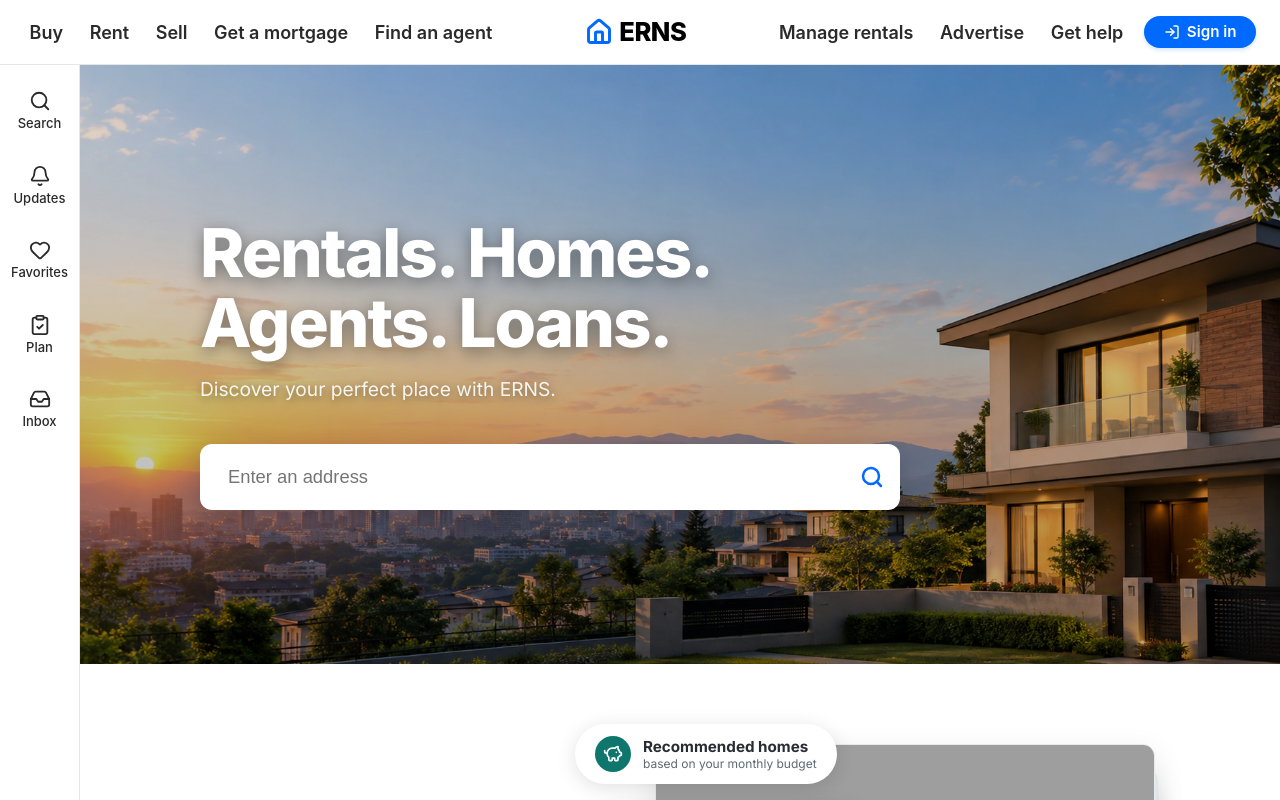
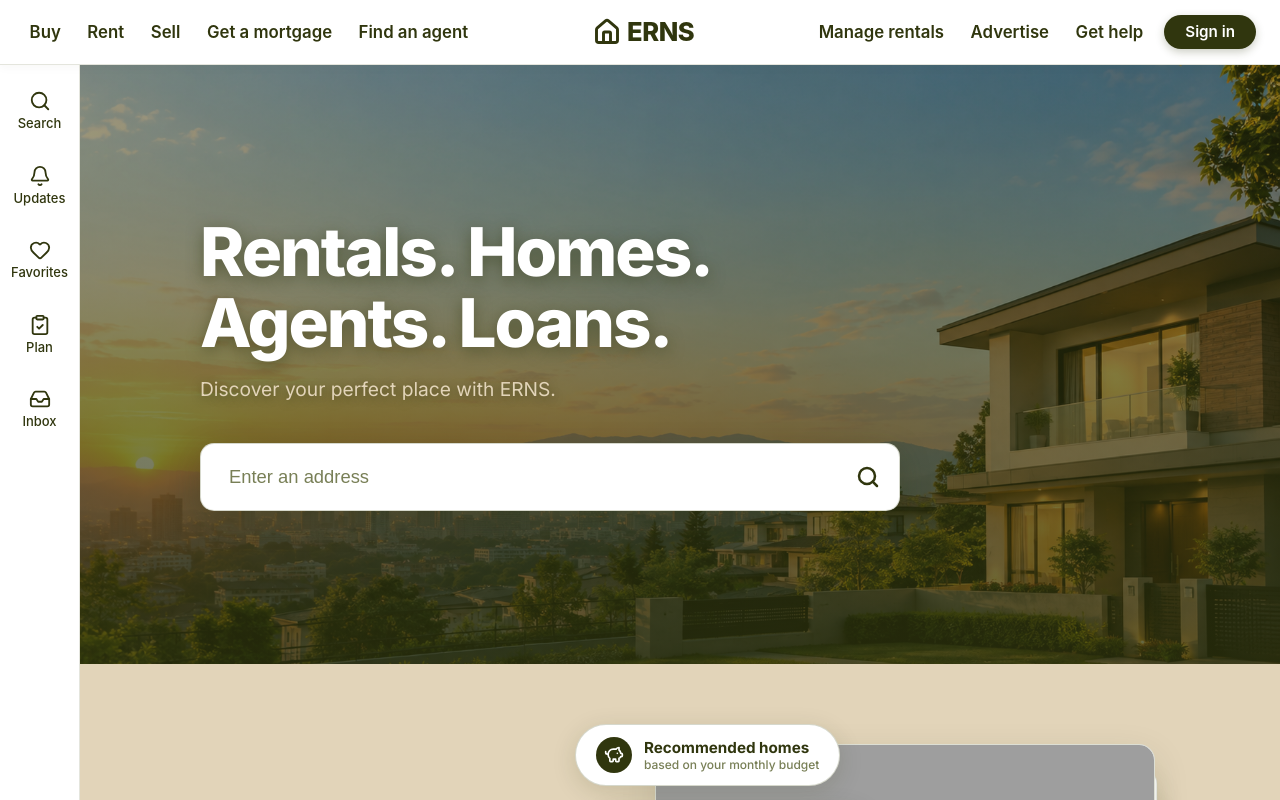
Before and after one commit to tsenatz/GraduationProject, a Next.js app in the folder Erns/: page / in a window 1280 px wide. Built offline with nearby package versions, Linux system fonts and the light colour scheme; grey boxes are pictures that could not be loaded.

Commit message:
feat: add layout components, styling modules, and brand color system

```diff
--- a/Erns/app/globals.css
+++ b/Erns/app/globals.css
@@ -1,11 +1,22 @@
 :root {
-  --primary-color: #006aff; /* ERNS blue, similar to zillow */
-  --primary-hover: #0056d6;
-  --bg-color: #ffffff;
-  --text-main: #2a2a33;
-  --text-muted: #5e6873;
-  --border-color: #e8e9ea;
+  /* CORE BRAND TOKENS */
+  --color-primary: #30360E; /* Deep Green — Primary buttons, main headings, active states, key icons */
+  --color-accent:  #787F56; /* Olive — Secondary buttons, supporting text, borders, accents */
+  --color-bg-warm: #E2D4B9; /* Clay Beige — Warm section backgrounds, hero backdrops, alternating bands */
+  --color-surface: #FFFFFF; /* White — Property cards, content cards, inputs, modals, clean surfaces */
+
+  /* DERIVED SYSTEM TOKENS */
+  --primary-color: var(--color-primary);
+  --accent-color:  var(--color-accent);
+  --bg-warm:        var(--color-bg-warm);
+  --bg-color:       #FAF8F5; /* Soft ultra-light warm neutral page canvas */
+  --surface-white:  var(--color-surface);
+
+  --text-main:   var(--color-primary);
+  --text-muted:  var(--color-accent);
+  --border-color: rgba(120, 127, 86, 0.25);
 }
+
 * {
   box-sizing: border-box;
   margin: 0;
@@ -25,6 +36,7 @@ body {
   min-height: 100vh;
   display: flex;
   flex-direction: column;
+  background-color: var(--bg-color);
 }
 
 .body-container {
@@ -37,7 +49,7 @@ body {
   flex: 1;
   margin-left: 80px;
   min-height: calc(100vh - 64px);
-  background-color: #ffffff;
+  background-color: var(--bg-color);
 }
 
 @media (max-width: 960px) {
--- a/Erns/components/auth/SignInButton/SignInButton.module.css
+++ b/Erns/components/auth/SignInButton/SignInButton.module.css
@@ -2,46 +2,41 @@
   display: inline-flex;
   align-items: center;
   justify-content: center;
-  gap: 0.45rem;
-  padding: 0.45rem 1.15rem;
+  padding: 0.5rem 1.25rem;
   border-radius: 9999px;
-  background-color: #006aff;
-  color: #ffffff;
+  background-color: var(--color-primary, #30360E);
+  color: var(--color-surface, #FFFFFF);
   font-size: 0.95rem;
   font-weight: 600;
   text-decoration: none;
   white-space: nowrap;
   border: 1px solid transparent;
-  box-shadow: 0 2px 4px rgba(0, 106, 255, 0.18);
+  box-shadow: 0 3px 8px rgba(48, 54, 14, 0.25);
   transition: all 0.2s cubic-bezier(0.4, 0, 0.2, 1);
   flex-shrink: 0;
 }
 
 .signInBtn:hover {
-  background-color: #0056cc;
-  box-shadow: 0 4px 10px rgba(0, 106, 255, 0.28);
+  background-color: var(--color-accent, #787F56);
+  color: var(--color-surface, #FFFFFF);
+  box-shadow: 0 5px 12px rgba(48, 54, 14, 0.35);
   transform: translateY(-1px);
 }
 
 .signInBtn:active {
   transform: translateY(0);
-  box-shadow: 0 1px 2px rgba(0, 106, 255, 0.15);
+  box-shadow: 0 1px 2px rgba(48, 54, 14, 0.2);
 }
 
 .signInBtn:focus-visible {
-  outline: 2px solid #006aff;
+  outline: 2px solid var(--color-primary, #30360E);
   outline-offset: 2px;
 }
 
 .active {
-  background-color: #004cb3;
-  box-shadow: inset 0 2px 4px rgba(0, 0, 0, 0.2);
-}
-
-.icon {
-  width: 16px;
-  height: 16px;
-  stroke-width: 2.2;
+  background-color: var(--color-accent, #787F56);
+  color: var(--color-surface, #FFFFFF);
+  box-shadow: inset 0 2px 4px rgba(48, 54, 14, 0.3);
 }
 
 .label {
@@ -50,13 +45,7 @@
 
 @media (max-width: 480px) {
   .signInBtn {
-    padding: 0.4rem 0.85rem;
+    padding: 0.45rem 1rem;
     font-size: 0.875rem;
-    gap: 0.35rem;
-  }
-
-  .icon {
-    width: 14px;
-    height: 14px;
   }
 }
--- a/Erns/components/auth/SignInButton/SignInButton.tsx
+++ b/Erns/components/auth/SignInButton/SignInButton.tsx
@@ -2,7 +2,6 @@
 
 import Link from "next/link";
 import { usePathname } from "next/navigation";
-import { LogIn } from "lucide-react";
 import styles from "./SignInButton.module.css";
 
 interface SignInButtonProps {
@@ -26,7 +25,6 @@ export default function SignInButton({
       aria-current={isActive ? "page" : undefined}
       onClick={onClick}
     >
-      <LogIn className={styles.icon} aria-hidden="true" />
       <span className={styles.label}>Sign in</span>
     </Link>
   );
--- a/Erns/components/home/Hero/Hero.module.css
+++ b/Erns/components/home/Hero/Hero.module.css
@@ -2,7 +2,6 @@
   position: relative;
   width: 100%;
   height: 75vh;
-  /* Adjust as needed */
   min-height: 500px;
   background-image: url('/hero_bg.png');
   background-size: cover;
@@ -13,16 +12,16 @@
   justify-content: center;
   align-items: flex-start;
   padding: 0 10%;
+  background-color: var(--color-bg-warm, #E2D4B9);
 }
 
-/* Optional overlay to make text more readable */
 .overlay {
   position: absolute;
   top: 0;
   left: 0;
   right: 0;
   bottom: 0;
-  background: linear-gradient(to bottom, rgba(0, 0, 0, 0.1), rgba(0, 0, 0, 0.3));
+  background: linear-gradient(to bottom, rgba(48, 54, 14, 0.45), rgba(48, 54, 14, 0.75));
   z-index: 1;
 }
 
@@ -35,22 +34,22 @@
 }
 
 .title {
-  color: white;
+  color: var(--color-surface, #FFFFFF);
   font-size: 4.2rem;
   font-weight: 800;
   letter-spacing: -0.03em;
   margin-bottom: 1rem;
   line-height: 1.05;
-  text-shadow: 0 4px 16px rgba(0, 0, 0, 0.4);
+  text-shadow: 0 4px 16px rgba(48, 54, 14, 0.5);
 }
 
 .subtitle {
-  color: rgba(255, 255, 255, 0.9);
+  color: var(--color-bg-warm, #E2D4B9);
   font-size: 1.2rem;
   font-weight: 400;
   margin-bottom: 2.5rem;
   max-width: 600px;
-  text-shadow: 0 2px 8px rgba(0, 0, 0, 0.4);
+  text-shadow: 0 2px 8px rgba(48, 54, 14, 0.5);
   line-height: 1.5;
 }
 
@@ -61,26 +60,33 @@
   margin: 0;
 }
 
+/* White search panel card for clean contrast */
 .searchInput {
   width: 100%;
-  padding: 1.4rem 1.75rem;
-  padding-right: 4.5rem;
+  padding: 1.35rem 4.5rem 1.35rem 1.75rem;
   font-size: 1.15rem;
-  border: none;
-  border-radius: 12px;
-  box-shadow: 0 8px 24px rgba(0, 0, 0, 0.15);
+  border: 1px solid rgba(120, 127, 86, 0.3);
+  border-radius: 14px;
+  background-color: var(--color-surface, #FFFFFF);
+  color: var(--color-primary, #30360E);
+  box-shadow: 0 10px 30px rgba(48, 54, 14, 0.25);
   outline: none;
 }
 
+.searchInput::placeholder {
+  color: var(--color-accent, #787F56);
+}
+
 .searchInput:focus {
-  box-shadow: 0 0 0 3px rgba(0, 106, 255, 0.4);
+  box-shadow: 0 0 0 3px rgba(120, 127, 86, 0.4);
+  border-color: var(--color-primary, #30360E);
 }
 
 .searchIcon {
   position: absolute;
-  right: 1rem;
+  right: 1.25rem;
   top: 50%;
   transform: translateY(-50%);
-  color: var(--primary-color);
+  color: var(--color-primary, #30360E);
   cursor: pointer;
 }
--- a/Erns/components/home/Recommendations/Recommendations.module.css
+++ b/Erns/components/home/Recommendations/Recommendations.module.css
@@ -3,7 +3,7 @@
   justify-content: space-between;
   align-items: center;
   padding: 5rem 10%;
-  background-color: var(--bg-color);
+  background-color: var(--color-bg-warm, #E2D4B9);
   min-height: 500px;
 }
 
@@ -13,16 +13,16 @@
 }
 
 .title {
-  font-size: 2rem;
+  font-size: 2.2rem;
   font-weight: 800;
-  color: var(--text-main);
+  color: var(--color-primary, #30360E);
   margin-bottom: 1rem;
 }
 
 .subtitle {
   font-size: 1.1rem;
-  color: var(--text-muted);
-  line-height: 1.5;
+  color: var(--color-accent, #787F56);
+  line-height: 1.6;
 }
 
 .graphicSection {
@@ -34,7 +34,7 @@
   align-items: center;
 }
 
-/* Stacked cards effect */
+/* Stacked cards effect - White cards on Clay Beige background */
 .cardStack {
   position: relative;
   width: 500px;
@@ -45,10 +45,10 @@
   position: absolute;
   width: 100%;
   height: 100%;
-  background: white;
-  border-radius: 12px;
-  box-shadow: 0 10px 30px rgba(0, 0, 0, 0.1);
-  border: 1px solid var(--border-color);
+  background: var(--color-surface, #FFFFFF);
+  border-radius: 16px;
+  box-shadow: 0 12px 36px rgba(48, 54, 14, 0.12);
+  border: 1px solid rgba(120, 127, 86, 0.25);
   overflow: hidden;
   transition: transform 0.3s ease;
 }
@@ -56,13 +56,15 @@
 .card1 {
   z-index: 1;
   transform: translate(30px, 30px) scale(0.9);
-  background: #f8fafc;
+  background: var(--color-surface, #FFFFFF);
+  opacity: 0.85;
 }
 
 .card2 {
   z-index: 2;
   transform: translate(15px, 15px) scale(0.95);
-  background: #f1f5f9;
+  background: var(--color-surface, #FFFFFF);
+  opacity: 0.95;
 }
 
 .card3 {
@@ -73,7 +75,7 @@
 .cardImage {
   width: 100%;
   height: 100%;
-  background-color: #e2e8f0;
+  background-color: var(--color-surface, #FFFFFF);
   background-image: url('/recommendations.png');
   background-size: cover;
   background-position: center;
@@ -87,20 +89,22 @@
   font-size: 1.5rem;
   font-weight: 800;
   margin-bottom: 0.25rem;
-  color: var(--text-main);
+  color: var(--color-primary, #30360E);
 }
 
 .details {
   font-size: 0.9rem;
-  color: var(--text-muted);
+  color: var(--color-accent, #787F56);
 }
 
+/* White badge card on Beige section */
 .badge {
   position: absolute;
-  background: white;
+  background: var(--color-surface, #FFFFFF);
+  border: 1px solid rgba(120, 127, 86, 0.3);
   padding: 0.75rem 1.25rem;
   border-radius: 50px;
-  box-shadow: 0 4px 20px rgba(0, 0, 0, 0.12);
+  box-shadow: 0 6px 24px rgba(48, 54, 14, 0.15);
   display: flex;
   align-items: center;
   gap: 0.75rem;
@@ -114,7 +118,7 @@
   display: flex;
   align-items: center;
   justify-content: center;
-  color: white;
+  color: var(--color-surface, #FFFFFF);
 }
 
 .badge1 {
@@ -123,8 +127,7 @@
 }
 
 .badge1 .badgeIcon {
-  background-color: #0f766e;
-  /* Teal color like the image */
+  background-color: var(--color-primary, #30360E);
 }
 
 .badge2 {
@@ -133,8 +136,7 @@
 }
 
 .badge2 .badgeIcon {
-  background-color: #ea580c;
-  /* Orange color like the image */
+  background-color: var(--color-accent, #787F56);
 }
 
 .badgeText {
@@ -145,13 +147,13 @@
 .badgeTitle {
   font-weight: 700;
   font-size: 0.95rem;
-  color: var(--text-main);
+  color: var(--color-primary, #30360E);
 }
 
 .badgeSubtitle {
   font-size: 0.75rem;
-  color: var(--text-muted);
-  font-weight: 400;
+  color: var(--color-accent, #787F56);
+  font-weight: 500;
 }
 
 @media (max-width: 960px) {
--- a/Erns/components/layout/Navbar/Navbar.module.css
+++ b/Erns/components/layout/Navbar/Navbar.module.css
@@ -4,8 +4,9 @@
   left: 0;
   right: 0;
   width: 100%;
-  background-color: #ffffff;
-  border-bottom: 1px solid #e6e6e6;
+  background-color: var(--color-surface, #FFFFFF);
+  border-bottom: 1px solid rgba(120, 127, 86, 0.2);
+  box-shadow: 0 2px 10px rgba(48, 54, 14, 0.04);
   display: flex;
   flex-direction: column;
   align-items: center;
@@ -37,26 +38,27 @@
   min-width: 40px;
   min-height: 40px;
   background: transparent;
-  border: 1px solid #dcdcdc;
+  border: 1px solid var(--color-accent, #787F56);
   border-radius: 8px;
-  color: #2a2a2a;
+  color: var(--color-primary, #30360E);
   cursor: pointer;
   transition: background-color 0.15s ease, border-color 0.15s ease;
 }
 
 .mobileMenuBtn:hover {
-  background-color: #f4f4f5;
-  border-color: #b5b5b5;
+  background-color: rgba(120, 127, 86, 0.12);
+  border-color: var(--color-primary, #30360E);
 }
 
 .mobileMenuBtn:focus-visible {
-  outline: 2px solid #006aff;
+  outline: 2px solid var(--color-primary, #30360E);
   outline-offset: 2px;
 }
 
 .menuIcon {
   width: 20px;
   height: 20px;
+  color: var(--color-primary, #30360E);
 }
 
 .navSectionLeft {
@@ -84,21 +86,21 @@
 }
 
 .brand:focus-visible {
-  outline: 2px solid #006aff;
+  outline: 2px solid var(--color-primary, #30360E);
   outline-offset: 2px;
 }
 
 .brandIcon {
   width: 28px;
   height: 28px;
-  color: #006aff;
+  color: var(--color-primary, #30360E);
   stroke-width: 2.5;
 }
 
 .brandText {
   font-size: 1.6rem;
   font-weight: 800;
-  color: #000000;
+  color: var(--color-primary, #30360E);
   letter-spacing: -0.5px;
   line-height: 1;
 }
@@ -112,9 +114,9 @@
 }
 
 .navLink {
-  color: #2a2a2a;
+  color: var(--color-primary, #30360E);
   text-decoration: none;
-  font-size: 1.125rem;
+  font-size: 1.05rem;
   font-weight: 600;
   white-space: nowrap;
   transition: color 0.15s ease;
@@ -123,27 +125,29 @@
 }
 
 .navLink:hover {
-  color: #006aff;
+  color: var(--color-accent, #787F56);
 }
 
 .navLink:focus-visible {
-  outline: 2px solid #006aff;
+  outline: 2px solid var(--color-primary, #30360E);
   outline-offset: 2px;
 }
 
 .navLink.active {
-  color: #006aff;
+  color: var(--color-primary, #30360E);
+  font-weight: 700;
+  border-bottom: 2px solid var(--color-primary, #30360E);
 }
 
 .mobileDrawerItemBtn {
   width: 100%;
   padding-top: 0.5rem;
   margin-top: 0.25rem;
-  border-top: 1px solid #f0f0f0;
+  border-top: 1px solid rgba(120, 127, 86, 0.2);
   display: flex;
 }
 
-/* Mobile Breadcrumbs Container (Underneath Logo) */
+/* Mobile Breadcrumbs Container */
 .mobileBreadcrumbWrapper {
   display: none;
 }
@@ -167,24 +171,24 @@
 }
 
 .breadcrumbLink {
-  color: #666666;
+  color: var(--color-accent, #787F56);
   text-decoration: none;
   transition: color 0.15s ease;
 }
 
 .breadcrumbLink:hover {
-  color: #006aff;
+  color: var(--color-primary, #30360E);
 }
 
 .breadcrumbLink:focus-visible {
-  outline: 2px solid #006aff;
+  outline: 2px solid var(--color-primary, #30360E);
   outline-offset: 2px;
 }
 
 .breadcrumbSeparator {
   display: flex;
   align-items: center;
-  color: #888888;
+  color: var(--color-accent, #787F56);
 }
 
 .chevronIcon {
@@ -193,8 +197,8 @@
 }
 
 .breadcrumbCurrent {
-  color: #111111;
-  font-weight: 500;
+  color: var(--color-primary, #30360E);
+  font-weight: 600;
 }
 
 /* Mobile Drawer Overlay */
@@ -203,9 +207,9 @@
   top: 64px;
   left: 0;
   right: 0;
-  background-color: #ffffff;
-  border-bottom: 1px solid #e6e6e6;
-  box-shadow: 0 4px 12px rgba(0, 0, 0, 0.1);
+  background-color: var(--color-surface, #FFFFFF);
+  border-bottom: 1px solid rgba(120, 127, 86, 0.2);
+  box-shadow: 0 4px 16px rgba(48, 54, 14, 0.1);
   z-index: 999;
   padding: 1rem 1.5rem;
 }
@@ -233,7 +237,7 @@
   width: 100%;
   min-height: 44px;
   padding: 0 1rem;
-  color: #2a2a2a;
+  color: var(--color-primary, #30360E);
   text-decoration: none;
   font-size: 1.125rem;
   font-weight: 500;
@@ -242,18 +246,19 @@
 }
 
 .mobileDrawerLink:hover {
-  background-color: #f2f4f7;
-  color: #006aff;
+  background-color: rgba(120, 127, 86, 0.12);
+  color: var(--color-primary, #30360E);
 }
 
 .mobileDrawerLink:focus-visible {
-  outline: 2px solid #006aff;
+  outline: 2px solid var(--color-primary, #30360E);
   outline-offset: -2px;
 }
 
 .mobileDrawerLink.active {
-  color: #006aff;
-  background-color: #eef5ff;
+  color: var(--color-primary, #30360E);
+  background-color: rgba(226, 212, 185, 0.35);
+  font-weight: 700;
 }
 
 /* Mobile & Tablet Breakpoint (<= 960px) */
@@ -293,8 +298,8 @@
     display: flex;
     width: 100%;
     padding: 4px 1rem 8px 1rem;
-    background-color: #fdfdfd;
-    border-top: 1px solid #f0f0f0;
+    background-color: var(--color-bg-warm, #E2D4B9);
+    border-top: 1px solid rgba(120, 127, 86, 0.2);
     justify-content: center;
     align-items: center;
   }
--- a/Erns/components/layout/Sidebar/Sidebar.module.css
+++ b/Erns/components/layout/Sidebar/Sidebar.module.css
@@ -4,8 +4,8 @@
   left: 0;
   bottom: 0;
   width: 80px;
-  background-color: #ffffff;
-  border-right: 1px solid #e6e6e6;
+  background-color: var(--color-surface, #FFFFFF);
+  border-right: 1px solid rgba(120, 127, 86, 0.2);
   padding: 1.25rem 0.5rem;
   display: flex;
   flex-direction: column;
@@ -40,47 +40,48 @@
   min-width: 48px;
   min-height: 48px;
   padding: 0.4rem 0.2rem;
-  color: #2a2a2a;
+  color: var(--color-primary, #30360E);
   text-decoration: none;
-  border-radius: 6px;
+  border-radius: 8px;
   transition: background-color 0.15s ease, color 0.15s ease;
   position: relative;
 }
 
 .navLink:hover {
-  background-color: #f2f4f7;
-  color: #006aff;
+  background-color: rgba(120, 127, 86, 0.12);
+  color: var(--color-primary, #30360E);
 }
 
 .navLink:focus-visible {
-  outline: 2px solid #006aff;
+  outline: 2px solid var(--color-primary, #30360E);
   outline-offset: -2px;
 }
 
 .navLink.active {
-  color: #006aff;
-  background-color: #eef5ff;
+  color: var(--color-primary, #30360E);
+  background-color: rgba(226, 212, 185, 0.35);
+  font-weight: 700;
 }
 
 .icon {
   width: 22px;
   height: 22px;
   stroke-width: 2px;
-  color: #2a2a2a;
+  color: var(--color-primary, #30360E);
   transition: color 0.15s ease;
 }
 
 .navLink:hover .icon,
 .navLink.active .icon {
-  color: #006aff;
+  color: var(--color-primary, #30360E);
 }
 
 .label {
   font-family: inherit;
   font-size: 13px;
-  font-weight: 450;
+  font-weight: 500;
   margin-top: 4px;
-  color: #2a2a2a;
+  color: var(--color-primary, #30360E);
   text-align: center;
   line-height: 1.2;
   transition: color 0.15s ease;
@@ -88,7 +89,7 @@
 
 .navLink:hover .label,
 .navLink.active .label {
-  color: #006aff;
+  color: var(--color-primary, #30360E);
 }
 
 /* Mobile & Tablet View (<= 960px): Fixed bottom navigation bar */
@@ -101,7 +102,7 @@
     width: 100%;
     height: 60px;
     border-right: none;
-    border-top: 1px solid #e6e6e6;
+    border-top: 1px solid rgba(120, 127, 86, 0.2);
     padding: 0;
     flex-direction: row;
     z-index: 1000;
```
Also changed, not shown: Erns/components/home/Services/Services.module.css (+16 -16 lines), Erns/components/layout/Footer/Footer.module.css (+25 -19 lines), 1 other file (tests, documents, lock files or other folders).
